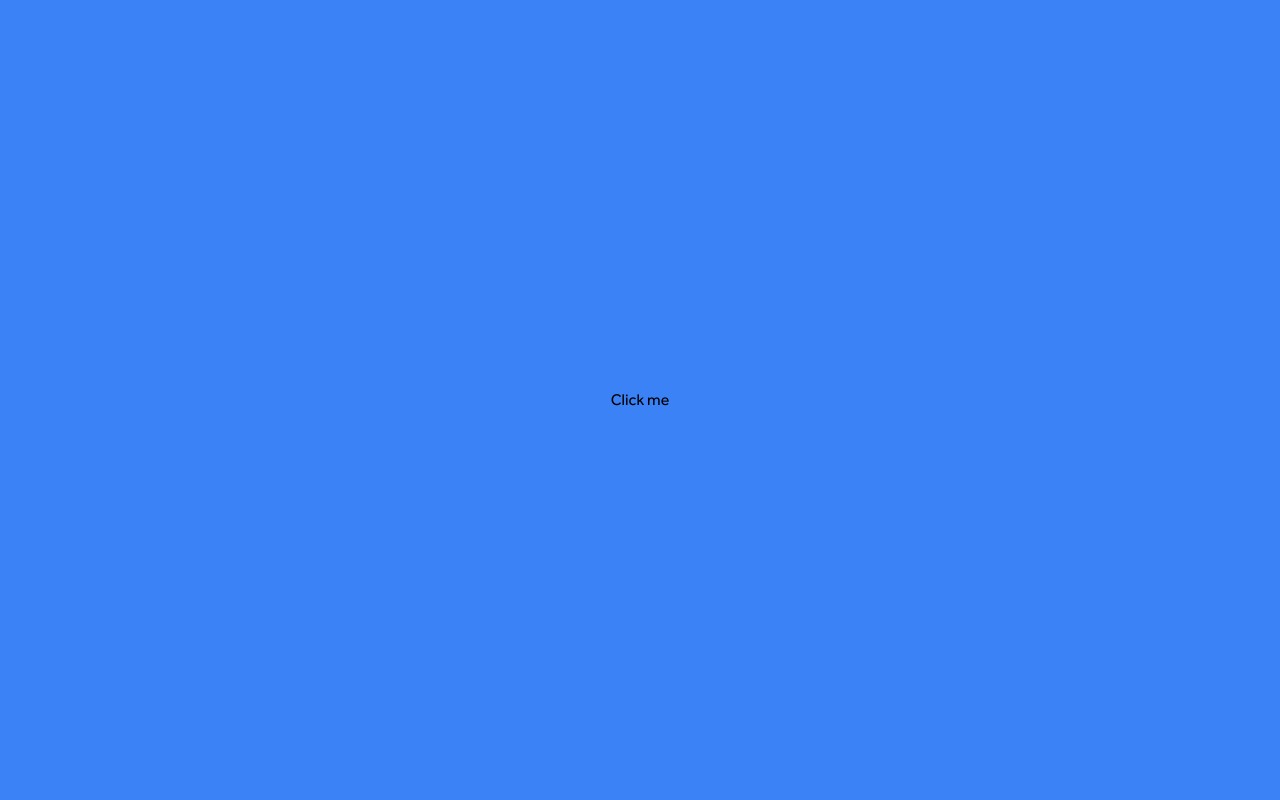
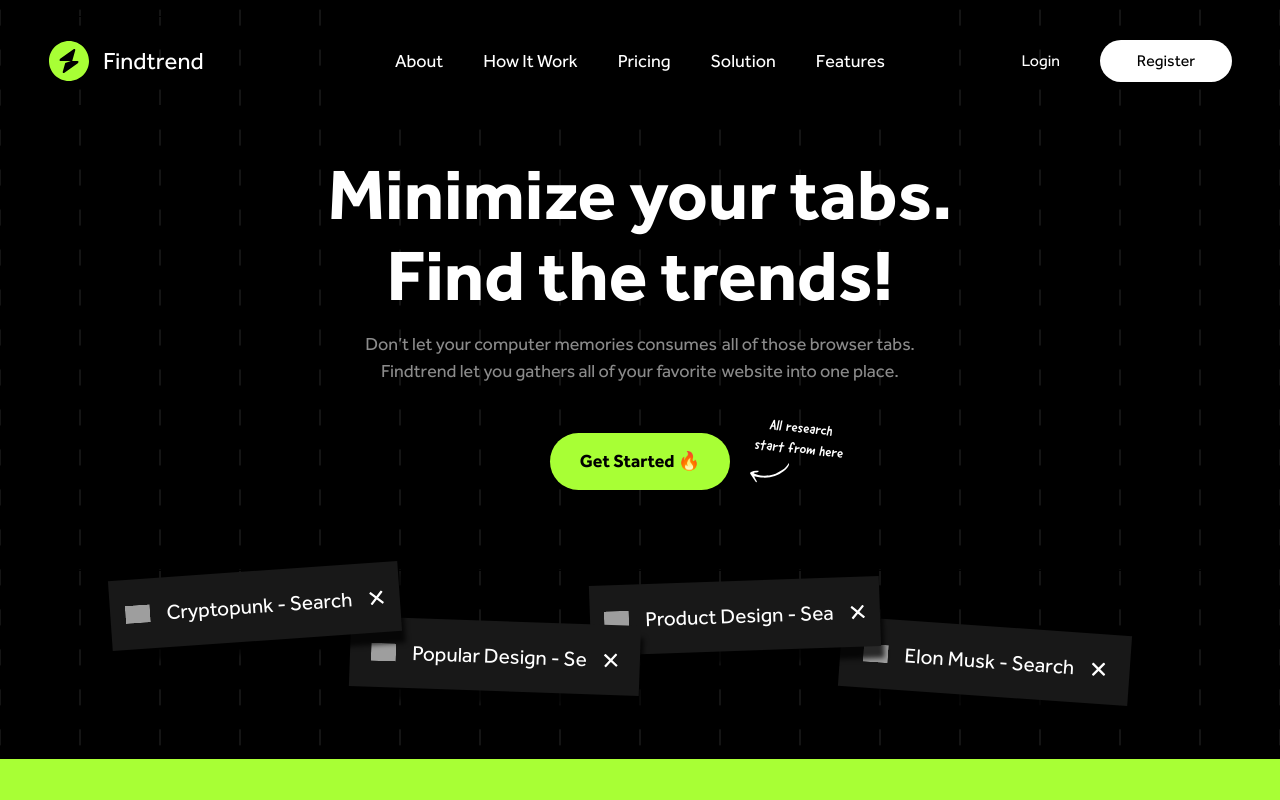
Before and after one commit to Heisdalu/findthread_ui, a Next.js app: page / in a window 1280 px wide. Shown: the top 800 px of the page. Built offline with nearby package versions, Linux system fonts and the light colour scheme; grey boxes are pictures that could not be loaded.

Commit message:
loading page

```diff
--- a/src/app/layout.tsx
+++ b/src/app/layout.tsx
@@ -14,7 +14,7 @@ export default function RootLayout({
 }>) {
   return (
     <html lang="en">
-      <body className={effra.className}>{children}</body>
+      <body className={`${effra.className} overflow-hidden`}>{children}</body>
     </html>
   );
 }
--- a/src/app/page.tsx
+++ b/src/app/page.tsx
@@ -56,7 +56,7 @@ export default function Home() {
 
             <motion.p
               // initial={{ opacity: 0 }}
-              variants={animateFunc(0.5)}
+              variants={animateFunc(0.7)}
               initial="hide"
               animate={isViewed && open ? "show" : ""}
               className="text-[#8B8B8B] font-normal text-[0.875rem] text-center space-y-[0.3rem] md:space-y-0 md:text-[1rem] lg:text-[1.125rem]"
@@ -72,7 +72,7 @@ export default function Home() {
             </motion.p>
 
             <motion.div
-              variants={animateFunc(0.7)}
+              variants={animateFunc(0.9)}
               initial="hide"
               animate={isViewed && open ? "show" : ""}
               className="m-auto py-[1.3rem] md:py-[1.5rem] flex relative xl:py-[2rem]"
--- a/src/components/Overlay/Overlay.tsx
+++ b/src/components/Overlay/Overlay.tsx
@@ -1,27 +1,34 @@
 import { useEffect } from "react";
-
 
 let ctx: boolean | null = null;
 
 if (typeof window !== "undefined") {
   window.addEventListener("load", () => {
     // contentLoaded = true;
+    if (document.body) {
+      document.body.classList.remove("overflow-hidden");
+    }
     ctx = true;
-    console.log("loaded completely");
   });
 }
 
 function Overlay({ open, toggleOpen }: { open: boolean; toggleOpen: any }) {
-  //   const [open, setOpen] = useState(false);
 
   useEffect(() => {
     console.log(ctx);
+    if (ctx) {
+      toggleOpen(true);
+      //   console.log("done loading");
+    }
+    // eslint-disable-next-line react-hooks/exhaustive-deps
   }, []);
 
   return (
     !open && (
-      <div className="h-[100vh] fixed top-[0] bg-blue-500 grid place-items-center z-[120] w-[100%] overflow-hidden">
-        <button onClick={() => toggleOpen(true)}>Click me</button>
+      <div className="h-[100vh] fixed top-[0] bg-[#A8FF35] grid place-items-center z-[120] w-[100%] overflow-hidden">
+        <button>
+          <span className="text-[3rem] font-bold animate-pulse">Findtread</span>
+        </button>
       </div>
     )
   );
--- a/src/components/views/SecondHeader.tsx
+++ b/src/components/views/SecondHeader.tsx
@@ -1,6 +1,6 @@
 "use client";
 
-import { childVariant, secondHeaderVariant } from "@/utils";
+import { secondHeaderVariant } from "@/utils";
 import Wrapper from "../Wrapper/Wrapper";
 import { delay, motion, Variants } from "framer-motion";
 import { goodDogNew } from "@/app/font";
--- a/src/components/views/Text.tsx
+++ b/src/components/views/Text.tsx
@@ -1,7 +1,6 @@
 import useView from "@/hooks/useView";
 import AnimatedText from "../AnimatedText/AnimatedText";
 import Wrapper from "../Wrapper/Wrapper";
-import { motion, Variants } from "framer-motion";
 
 function Text({ open }: { open: boolean }) {
   const { isViewed, ref } = useView(0.5);
--- a/src/utils/index.ts
+++ b/src/utils/index.ts
@@ -8,6 +8,7 @@ export const parentVariant: Variants = {
     opacity: 1,
     transition: {
       staggerChildren: 0.1,
+      delayChildren: 0.5,
       ease: "easeIn",
     },
   },
```
